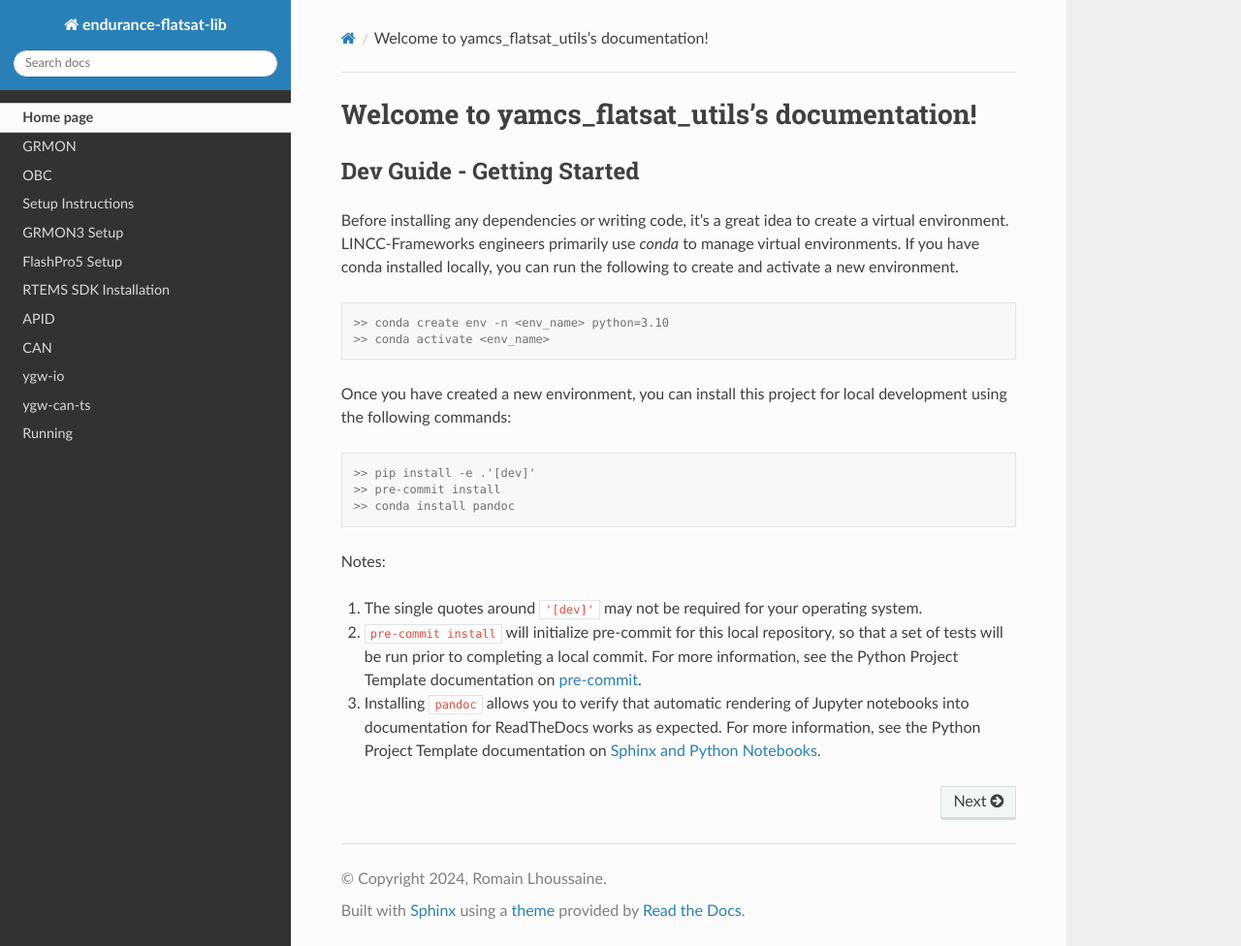
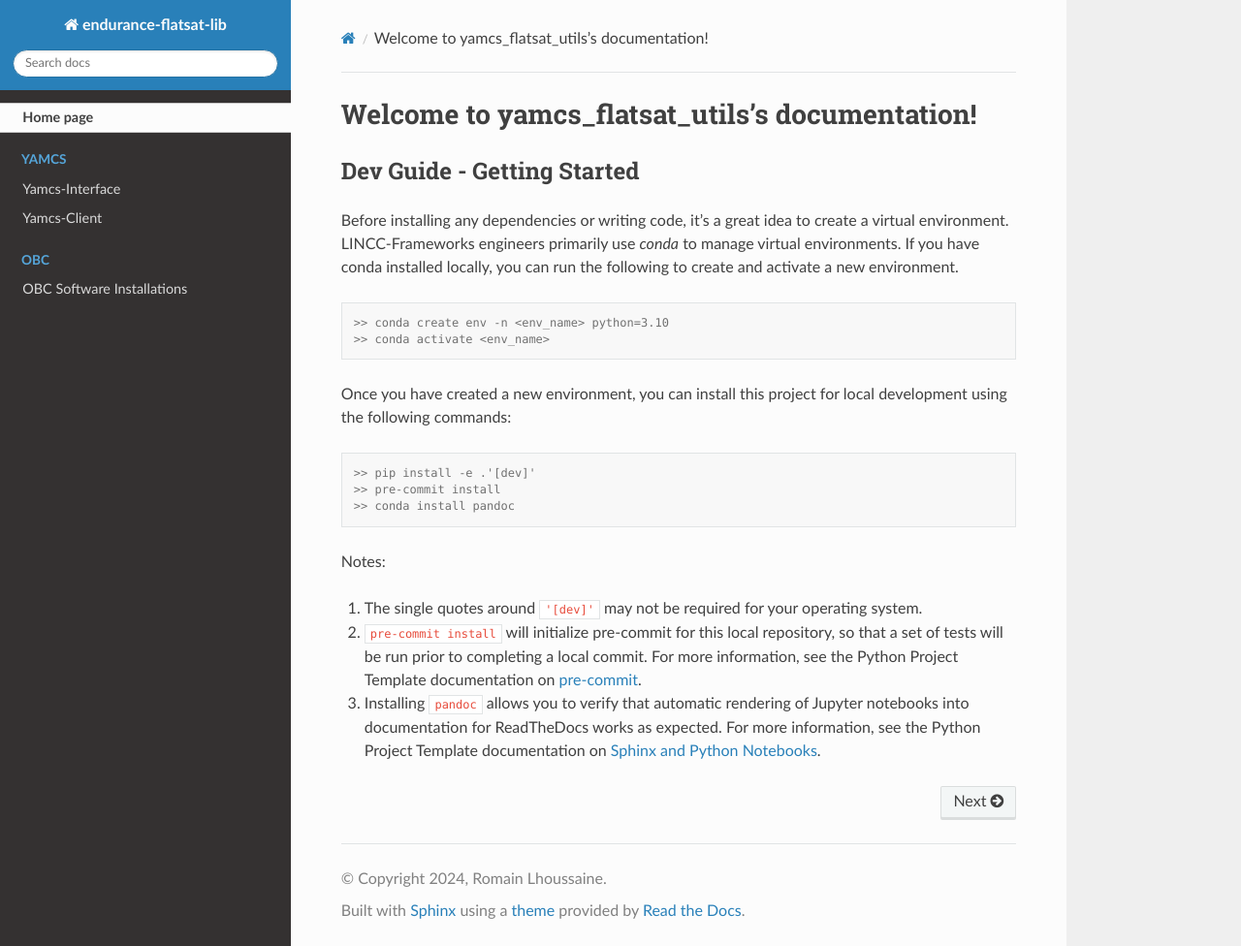
Before and after one commit to infiniteorbits/endurance-flatsat-lib, a Sphinx documentation site: the page built from docs/index.rst, in a window 1280 px wide and 976 px high. Shown: the whole window at 97% size. Built offline with Sphinx 7.4.7 and the Read the Docs theme 3.1.0, drawn with Linux system fonts in a browser that asks for light colours; pages that are not in the unit, such as notebooks, are missing from menus.

Commit message:
Reorganization of doc

```diff
--- a/docs/Flatsat/OBC/CriticalSoftware/index-cs.rst
+++ /dev/null
@@ -1,4 +0,0 @@
-.. toctree::
-	 GRMON <GRMON>
-	 OBC <OBC>
-	 RTEMS SDK Setup <RTEMS SDK Setup>
--- a/docs/Flatsat/OBC/index-obc.rst
+++ /dev/null
@@ -1,2 +0,0 @@
-.. toctree::
-	CriticalSoftware <CriticalSoftware/index-cs.rst>
--- a/docs/Flatsat/PC/Yamcs/index-yamcs.rst
+++ /dev/null
@@ -1,4 +0,0 @@
-.. toctree::
-	APID <Force APID>
-	CAN <Virtual Can>
-	Interface <Yamcs-IO>
--- a/docs/Flatsat/PC/index-pc.rst
+++ /dev/null
@@ -1,4 +0,0 @@
-.. toctree::
-   :hidden:
-
-	Yamcs <Yamcs/index-yamcs>
--- a/docs/Flatsat/index-flatsat.rst
+++ /dev/null
@@ -1,5 +0,0 @@
-.. figure:: Schema.canvas
-.. toctree::
-
-	 OBC <OBC/index-obc>
-	 PC <PC/index-pc>
--- a/docs/index.rst
+++ b/docs/index.rst
@@ -41,10 +41,23 @@ Notes:
    the Python Project Template documentation on
    `Sphinx and Python Notebooks <https://lincc-ppt.readthedocs.io/en/latest/practices/sphinx.html#python-notebooks>`_.
 
-
 .. toctree::
    :hidden:
 
    Home page <self>
    API Reference <autoapi/index>
-   Flatsat <Flatsat/index-flatsat>
+
+.. toctree::
+   :maxdepth: 1
+   :caption: Yamcs
+   :hidden:
+
+   Yamcs-Interface </yamcs/yamcs-interface>
+   Yamcs-Client </yamcs/yamcs-client>
+
+.. toctree::
+   :maxdepth: 1
+   :caption: OBC
+   :hidden:
+
+   OBC Software Installations </obc/Obc_software_installations>
```
Also changed, not shown: docs/Flatsat/OBC/CriticalSoftware/GRMON.md (deleted, +0 -8 lines), docs/Flatsat/OBC/CriticalSoftware/OBC.md (deleted, +0 -12 lines), docs/Flatsat/PC/Yamcs/Virtual Can.md (deleted, +0 -17 lines), docs/Flatsat/PC/Yamcs/Yamcs-IO.md (deleted, +0 -36 lines), docs/obc/Obc_software_installations.md (renamed from docs/Flatsat/OBC/CriticalSoftware/RTEMS SDK Setup.md, +23 -7 lines), docs/yamcs/yamcs-client.md (renamed from docs/Flatsat/PC/Yamcs/Force APID.md, +2 -2 lines), docs/yamcs/yamcs-interface.md (added, +58 -0 lines), docs/.obsidian/appearance.json (added), docs/.obsidian/core-plugins-migration.json (added), docs/.obsidian/core-plugins.json (added), docs/.obsidian/workspace.json (added), 2 other files.
